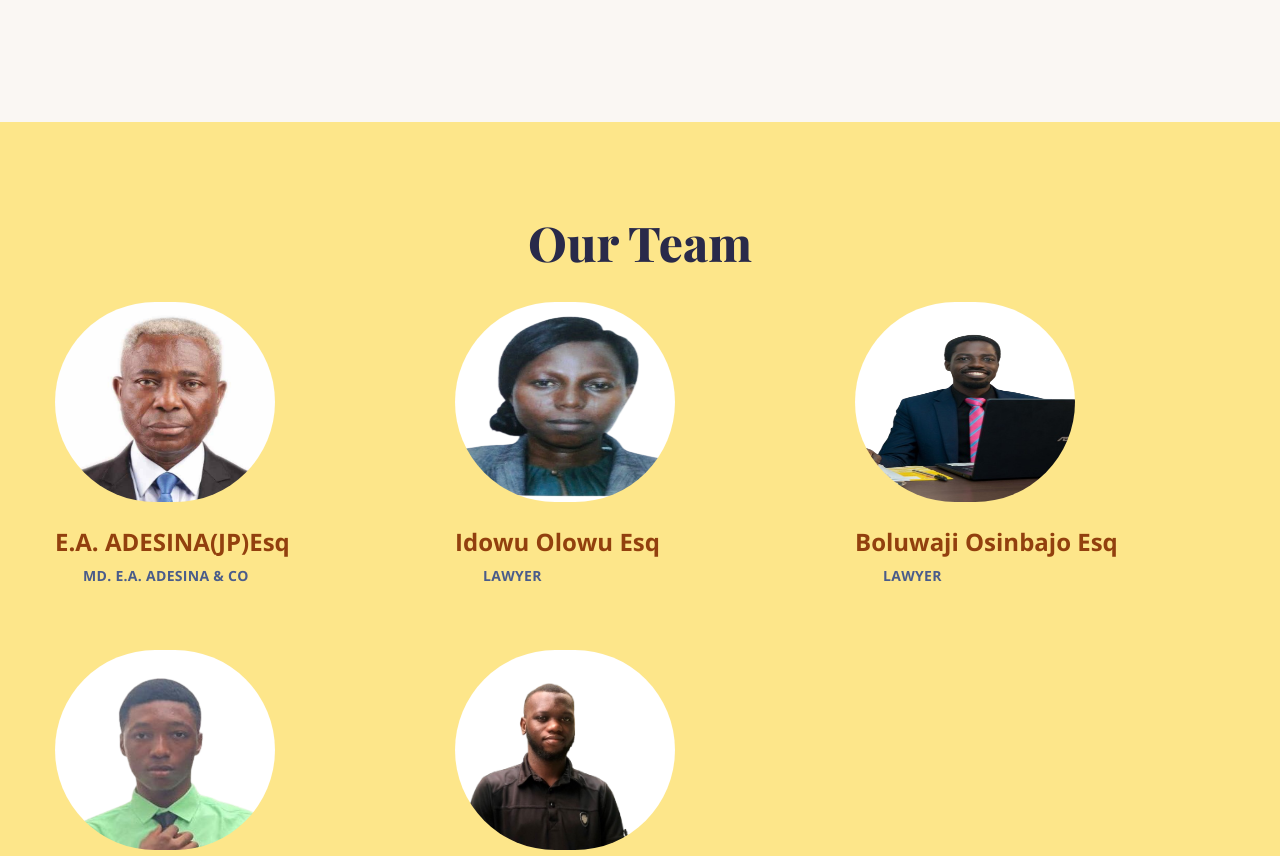
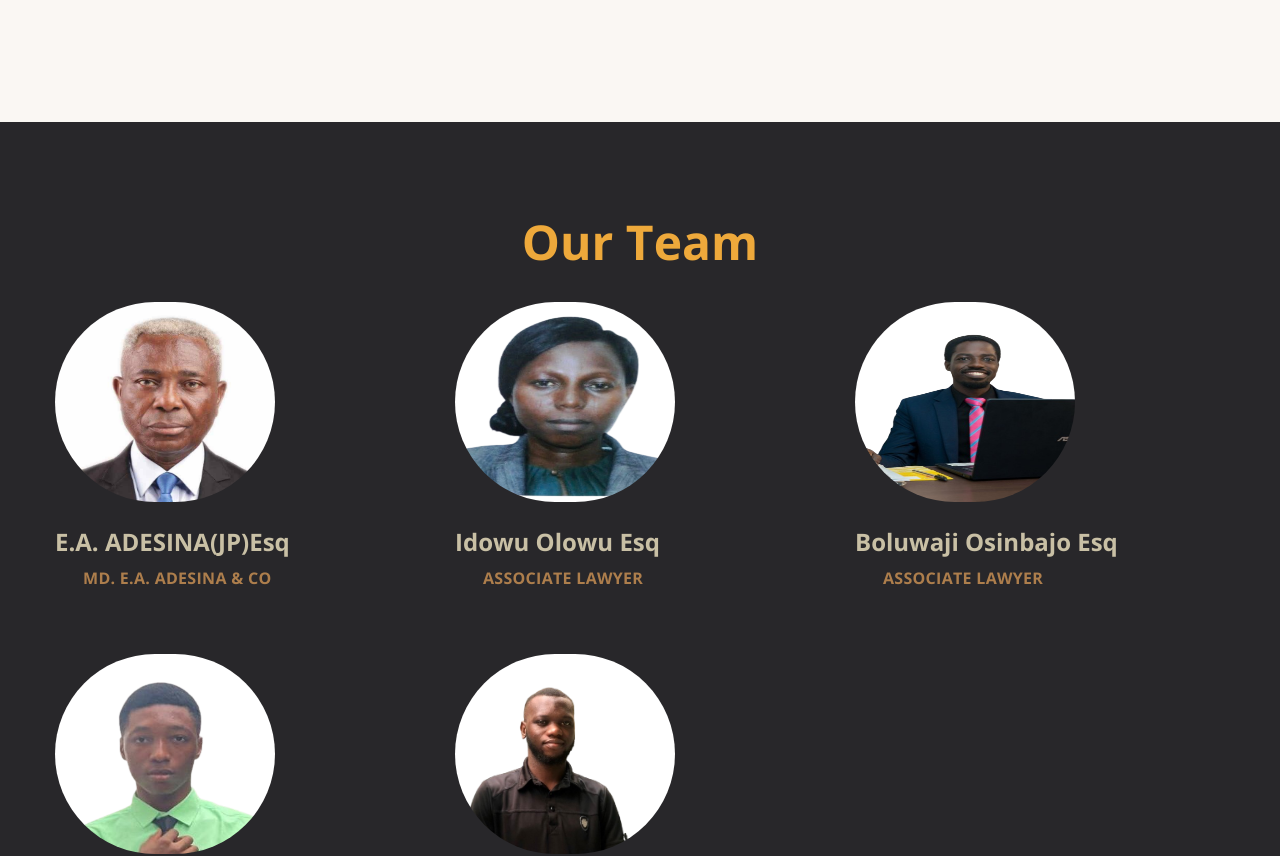
Before and after one commit to Ollatomiwa/lawfirm-website, a React (Create React App) app: page / in a window 1280 px wide. Shown: the part 2160-3016 px from the top of the page. Built offline with nearby package versions, Linux system fonts and the light colour scheme.

Commit message:
minor update

```diff
--- a/src/components/Team.js
+++ b/src/components/Team.js
@@ -5,9 +5,9 @@ import {team} from '../data';
 
 const Team = () => {
   return (
-    <section id='team' className='section bg-amber-200'>
+    <section id='team' className='section bg-[#28272A]'>
         <div className='container mx-auto text-center'>
-            <h2 className='text-5xl font-primary font-extrabold mb-9 '>Our Team</h2>
+            <h2 className='text-5xl text-[#eea93b] font-extrabold mb-9 '>Our Team</h2>
 
 
             {/* team members grid */}
@@ -16,8 +16,8 @@ const Team = () => {
             const {name, position, image, description} = item;
             return <div className='text-center lg:text-center mb-12' key={index}>
                 <img src={image} alt='lawyer' className='mx-auto lg:mx-0 mb-6 h-[200px] w-[220px] rounded-full border-accent' />
-                <h4 className='text-2xl mb-2 text-amber-800 font-bold lg:text-left '>{name}</h4>
-                <p className='text-sm uppercase tracking-[0.3px] mb-4 opacity-[0.8] lg:text-left lg:pl-7 text-blue-900 font-bold'>{position}</p>
+                <h4 className='text-2xl mb-2 text-[#C9C0A5] font-bold lg:text-left '>{name}</h4>
+                <p className='text-md uppercase tracking-[0.3px] mb-4 opacity-[0.8] lg:text-left  lg:pl-7 text-accent font-bold'>{position}</p>
                 <p className='max-w-[332px] lg:max-w-[350px] mx-auto lg:mx-0'>{description}</p>
             </div>
            })}
--- a/src/data.js
+++ b/src/data.js
@@ -121,14 +121,14 @@ export const team = [
   {
     image: TeamMember2,
     name: 'Idowu Olowu Esq',
-    position: ' Lawyer',
+    position: 'Associate Lawyer',
     description:
       '',
   },
   {
     image: TeamMember3,
     name: 'Boluwaji Osinbajo Esq',
-    position: 'Lawyer',
+    position: 'Associate Lawyer',
     description:
       '',
   },
```
